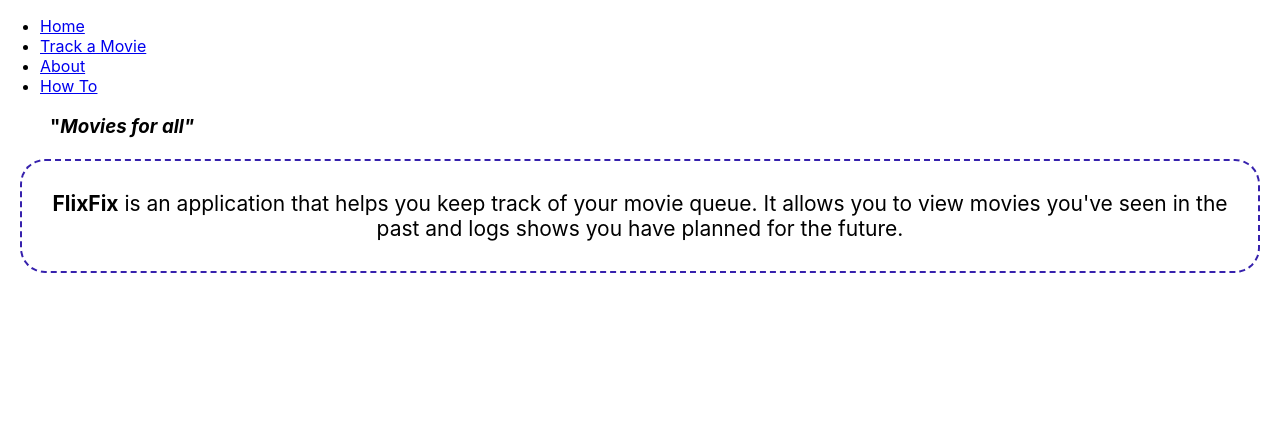
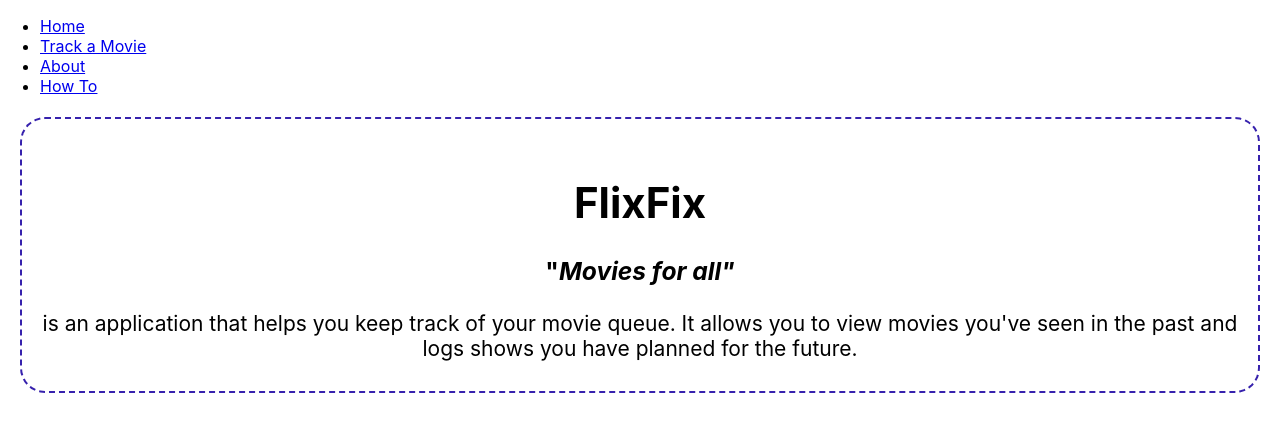
Before and after one commit to mguachun/flix-fix-client, a React (Create React App) app: page / in a window 1280 px wide. Shown: the top 432 px of the page. Built offline with nearby package versions, Linux system fonts and the light colour scheme.

Commit message:
classname change

```diff
--- a/src/containers/Home.js
+++ b/src/containers/Home.js
@@ -2,8 +2,8 @@
 
 const Home = () => {
     return (
-      <div className="ticket">
-        <h3 style={{textAlign: "left", paddingLeft: "50px"}}>"<em>Movies for all"</em></h3>
+      <div className="movie">
+
         <p
         style={{
 
@@ -21,10 +21,11 @@
 
         }}
       >
-        <strong>FlixFix</strong> is an application that helps you keep track of
+        <h1 style={{textAlign: "center"}}><strong>FlixFix</strong></h1>
+        <h3 style={{textAlign: "center"}}>"<em>Movies for all"</em></h3>is an application that helps you keep track of
         your movie queue. It allows you to view movies you've seen in the past and logs shows you have
         planned for the future.
-        {/* <span className="how-to"> <HowTo /></span> */}
+
       </p>
 
       </div>
```
